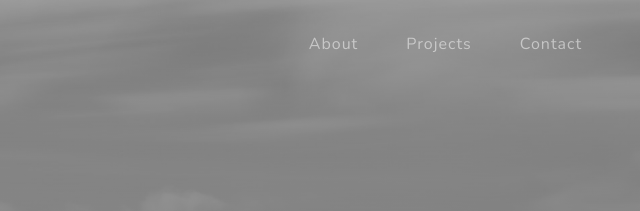
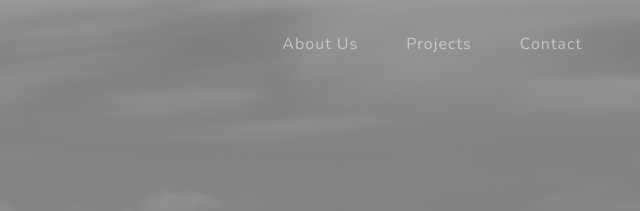
Before and after one commit to ladikpe/anyDesk101, a plain HTML site: page index.html in a window 1280 px wide. Shown: the top 211 px of the page, 556-1196 px from the left. Drawn offline with nearby package versions, Linux system fonts and the light colour scheme.

Commit message:
Update index.html

```diff
--- a/index.html
+++ b/index.html
@@ -26,7 +26,7 @@
                 </button>
                 <div class="collapse navbar-collapse" id="navbarResponsive">
                     <ul class="navbar-nav ms-auto">
-                        <li class="nav-item"><a class="nav-link" href="#about">About</a></li>
+                        <li class="nav-item"><a class="nav-link" href="#about">About Us</a></li>
                         <li class="nav-item"><a class="nav-link" href="#projects">Projects</a></li>
                         <li class="nav-item"><a class="nav-link" href="#signup">Contact</a></li>
                     </ul>
```
